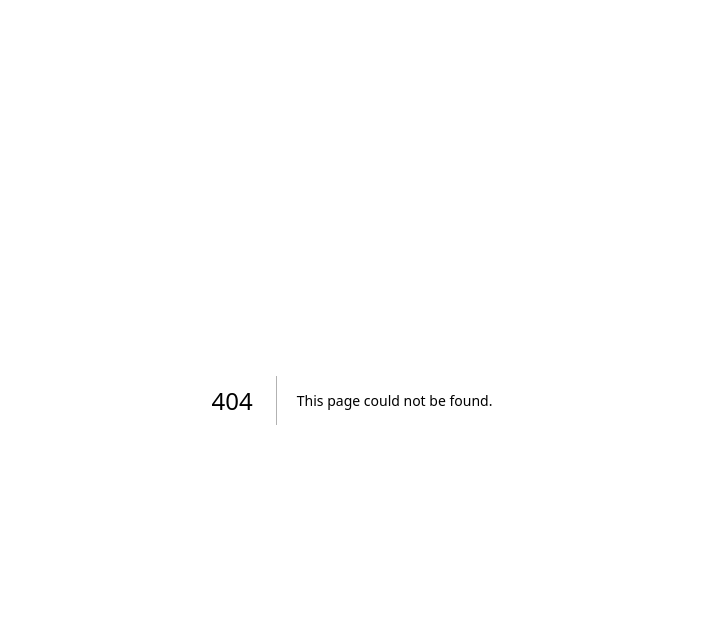
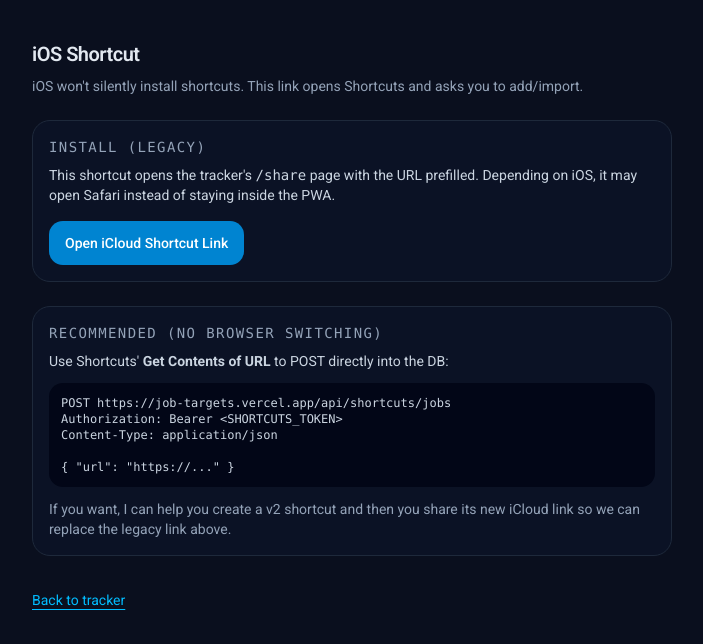
Before and after one commit to theckeler/job-targets, a Next.js app: page /shortcut in a window 1280 px wide. Before the commit this address had no page. Shown: the top 644 px of the page, without its empty margins (288-991 px from the left). Built offline with nearby package versions, Linux system fonts and the light colour scheme.

Commit message:
Add in-app iOS Shortcut install page

```diff
--- /dev/null
+++ b/app/shortcut/page.tsx
@@ -0,0 +1,65 @@
+import Link from "next/link";
+
+const ICLOUD_SHORTCUT_URL =
+  "https://www.icloud.com/shortcuts/641dd90f278f4689b81868d9f7d9b7c1";
+
+export default function ShortcutPage() {
+  return (
+    <div className="min-h-screen bg-[#0a0f1e] text-[#e2e8f0]">
+      <div className="mx-auto max-w-2xl p-4 pt-10">
+        <h1 className="text-xl font-semibold tracking-tight">iOS Shortcut</h1>
+        <p className="mt-2 text-sm text-[#94a3b8]">
+          iOS won&apos;t silently install shortcuts. This link opens Shortcuts and
+          asks you to add/import.
+        </p>
+
+        <div className="mt-6 rounded-2xl border border-[#1e293b] bg-[#0b1225] p-4">
+          <h2 className="text-sm font-mono uppercase tracking-widest text-[#94a3b8]">
+            Install (Legacy)
+          </h2>
+          <p className="mt-2 text-sm text-[#cbd5e1]">
+            This shortcut opens the tracker&apos;s <code>/share</code> page with the
+            URL prefilled. Depending on iOS, it may open Safari instead of staying
+            inside the PWA.
+          </p>
+          <Link
+            href={ICLOUD_SHORTCUT_URL}
+            className="mt-4 inline-flex items-center justify-center rounded-xl bg-sky-600 px-4 py-3 text-sm font-medium text-white"
+          >
+            Open iCloud Shortcut Link
+          </Link>
+        </div>
+
+        <div className="mt-6 rounded-2xl border border-[#1e293b] bg-[#0b1225] p-4">
+          <h2 className="text-sm font-mono uppercase tracking-widest text-[#94a3b8]">
+            Recommended (No Browser Switching)
+          </h2>
+          <p className="mt-2 text-sm text-[#cbd5e1]">
+            Use Shortcuts&apos; <strong>Get Contents of URL</strong> to POST directly
+            into the DB:
+          </p>
+          <pre className="mt-3 overflow-x-auto rounded-xl bg-[#020617] p-3 text-xs text-[#cbd5e1]">
+            {`POST https://job-targets.vercel.app/api/shortcuts/jobs
+Authorization: Bearer <SHORTCUTS_TOKEN>
+Content-Type: application/json
+
+{ "url": "https://..." }`}
+          </pre>
+          <p className="mt-3 text-sm text-[#94a3b8]">
+            If you want, I can help you create a v2 shortcut and then you share its
+            new iCloud link so we can replace the legacy link above.
+          </p>
+        </div>
+
+        <div className="mt-8">
+          <Link
+            href="/tracker"
+            className="text-sm text-sky-400 underline underline-offset-4"
+          >
+            Back to tracker
+          </Link>
+        </div>
+      </div>
+    </div>
+  );
+}
--- a/app/tracker/page.tsx
+++ b/app/tracker/page.tsx
@@ -10,7 +10,7 @@ import { Button } from "@/src/components/ui/button";
 import { Input } from "@/src/components/ui/input";
 import Jobs from "@/src/components/ui/jobs";
 import { fetchData } from "@/src/util/fetchData";
-import { Plus, SearchX, SlidersHorizontal } from "lucide-react";
+import { Link2, Plus, SearchX, SlidersHorizontal } from "lucide-react";
 import { useEffect, useState } from "react";
 
 const STATUS_CYCLE = ["new", "interested", "submitted", "skip"] as const;
@@ -263,6 +263,14 @@ export default function TrackerPage() {
             </div>
 
             <Button
+              onClick={() => window.location.assign("/shortcut")}
+              className="ml-2 text-white/90"
+              title="iOS Shortcut"
+            >
+              <Link2 />
+            </Button>
+
+            <Button
               onClick={() => setCompanySheetOpen(true)}
               className="ml-2 text-green-400"
             >
--- a/middleware.ts
+++ b/middleware.ts
@@ -1,7 +1,7 @@
 import { NextResponse } from 'next/server'
 import type { NextRequest } from 'next/server'
 
-const PUBLIC_PATHS = ['/login', '/api/login', '/api/shortcuts']
+const PUBLIC_PATHS = ['/login', '/api/login', '/api/shortcuts', '/shortcut']
 
 export function middleware(request: NextRequest) {
   const { pathname } = request.nextUrl
```
Also changed, not shown: 1 other file (tests, documents, lock files or other folders).
